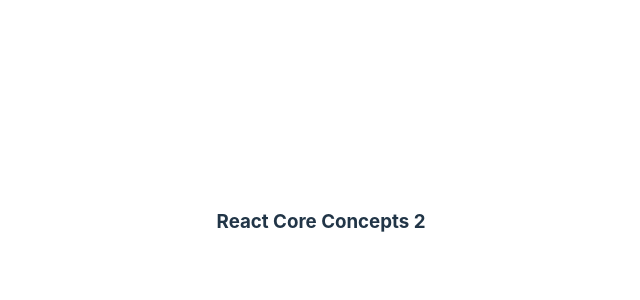
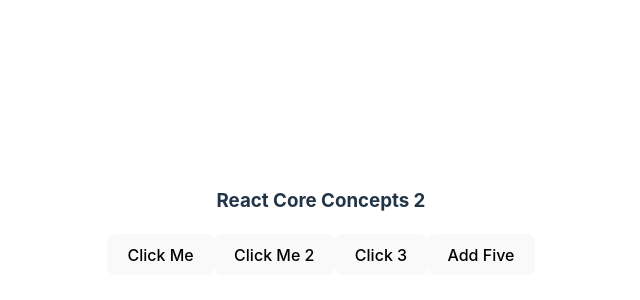
Before and after one commit to rootnure/react-core-concepts-part2-39, a React (Vite) app: page / in a window 1280 px wide. Shown: the part 178-478 px from the top of the page, without its empty margins (319-959 px from the left). Built offline with nearby package versions, Linux system fonts and the light colour scheme.

Commit message:
Different way to handle events in React

```diff
--- a/src/App.jsx
+++ b/src/App.jsx
@@ -1,13 +1,28 @@
-import { useState } from 'react'
-import reactLogo from './assets/react.svg'
-import viteLogo from '/vite.svg'
 import './App.css'
 
 function App() {
 
+  function handleClick() {
+    alert('btn clicked');
+  }
+
+  const handleClick2 = () => {
+    alert('btn2 clicked');
+  }
+
+  const addFive = (num) => {
+    alert(num + 5);
+  }
+
   return (
     <>
       <h3>React Core Concepts 2</h3>
+      {/* <button onclick="handleClick()">Click Me</button> */}
+      <button onClick={handleClick}>Click Me</button>
+      <button onClick={handleClick2}>Click Me 2</button>
+      {/* Vejailla */}
+      <button onClick={() => alert('Click3 Clicked')}>Click 3</button>
+      <button onClick={() => addFive(3)}>Add Five</button>
     </>
   )
 }
```
